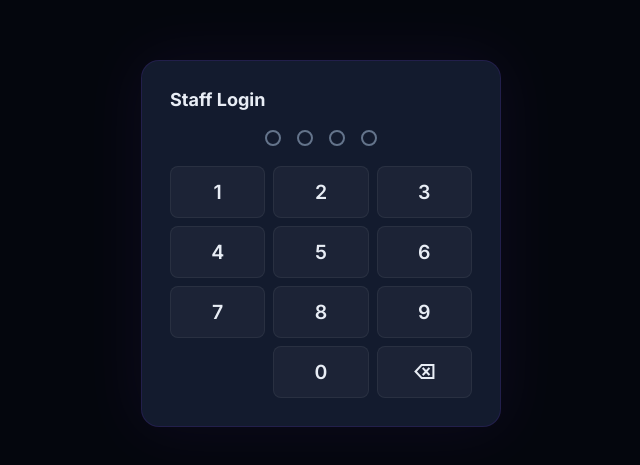
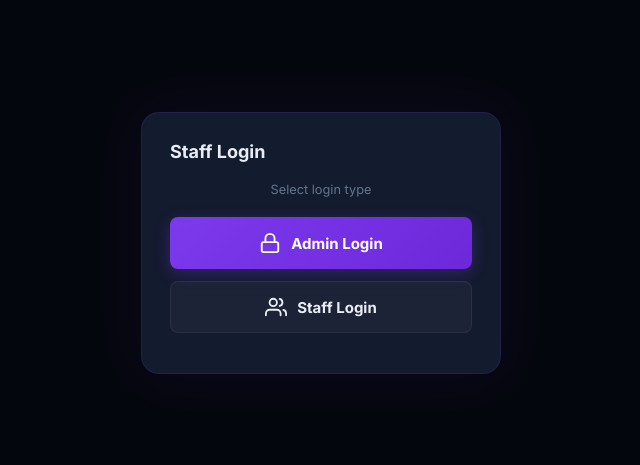
Before and after one commit to DeepParekh9190/React-POS, a React (Vite) app: page / in a window 1280 px wide. Shown: the part 157-622 px from the top of the page, without its empty margins (319-959 px from the left). Built offline with nearby package versions, Linux system fonts and the light colour scheme.

Commit message:
Login fix

```diff
--- a/src/components/EmployeeLogin.css
+++ b/src/components/EmployeeLogin.css
@@ -174,6 +174,22 @@
 
 .emp-btn-manage:hover { background: var(--bg-card-hover); color: var(--text-primary); }
 
+.emp-btn-fingerprint {
+  display: flex;
+  align-items: center;
+  justify-content: center;
+  gap: 8px;
+  background: rgba(124, 58, 237, 0.08);
+  border: 1px solid rgba(124, 58, 237, 0.25);
+  color: var(--accent-1);
+  margin-bottom: 10px;
+  width: 100%;
+}
+.emp-btn-fingerprint:hover {
+  background: rgba(124, 58, 237, 0.15);
+  color: #fff;
+}
+
 .emp-btn-add {
   background: var(--accent-gradient);
   border: none;
@@ -283,6 +299,47 @@
 
 .emp-list-del:hover { background: rgba(225, 112, 85, 0.15); color: var(--danger); }
 
+.emp-role-btn {
+  display: flex;
+  align-items: center;
+  justify-content: center;
+  gap: 10px;
+  width: 100%;
+  height: 52px;
+  border-radius: var(--radius-sm);
+  background: var(--accent-gradient);
+  border: none;
+  color: #fff;
+  font-size: 1rem;
+  font-weight: 700;
+  margin-bottom: 12px;
+  cursor: pointer;
+  transition: all 0.2s ease;
+  box-shadow: 0 4px 16px rgba(124, 58, 237, 0.3);
+}
+.emp-role-btn:hover { transform: translateY(-1px); }
+.emp-role-btn-staff {
+  background: var(--glass-bg);
+  border: 1px solid var(--glass-border);
+  color: var(--text-primary);
+  box-shadow: none;
+}
+.emp-role-btn-staff:hover { background: var(--bg-card-hover); border-color: var(--accent-1); }
+
+.emp-back-btn {
+  display: flex;
+  align-items: center;
+  gap: 4px;
+  background: none;
+  border: none;
+  color: var(--text-secondary);
+  font-size: 0.82rem;
+  padding: 4px 0;
+  margin-bottom: 4px;
+  cursor: pointer;
+}
+.emp-back-btn:hover { color: var(--text-primary); }
+
 @media (max-width: 768px) {
   .emp-panel {
     padding: 20px 16px;
--- a/src/components/EmployeeLogin.jsx
+++ b/src/components/EmployeeLogin.jsx
@@ -1,6 +1,6 @@
 import { useState, useEffect } from "react";
 import { useEmployees } from "../context/EmployeeContext";
-import { isBiometricAvailable, registerBiometric } from "../utils/biometric";
+import { isBiometricAvailable, registerBiometric, verifyBiometric } from "../utils/biometric";
 import "./EmployeeLogin.css";
 
 export default function EmployeeLogin({ onClose, required }) {
@@ -13,6 +13,7 @@ export default function EmployeeLogin({ onClose, required }) {
   const [newRole, setNewRole] = useState("staff");
   const [bioAvailable, setBioAvailable] = useState(false);
   const [bioLoading, setBioLoading] = useState(false);
+  const [role, setRole] = useState(null);
 
   useEffect(() => {
     isBiometricAvailable().then(setBioAvailable);
@@ -20,13 +21,18 @@ export default function EmployeeLogin({ onClose, required }) {
 
   const handleLogin = (e) => {
     e.preventDefault();
+    handlePinLogin();
+  };
+
+  const handlePinLogin = () => {
     setError("");
     const emp = login(pin);
-    if (emp) {
+    if (emp && emp.role === role) {
       setPin("");
-      onClose();
+      if (onClose) onClose();
     } else {
       setError("Invalid PIN");
+      setPin("");
     }
   };
 
@@ -47,21 +53,21 @@ export default function EmployeeLogin({ onClose, required }) {
     if (pin.length === 4) {
       setError("");
       const emp = login(pin);
-      if (emp) {
+      if (emp && emp.role === role) {
         setPin("");
         if (onClose) onClose();
       } else {
         setError("Invalid PIN");
-        setPin(""); // Clear so they can try again
+        setPin("");
       }
     }
-  }, [pin, login, onClose]);
+  }, [pin, login, onClose, role]);
 
   return (
     <div className={`emp-overlay ${required ? "emp-overlay-required" : ""}`} onClick={(e) => { if (required) return; if (e.target === e.currentTarget) onClose(); }}>
       <div className="emp-panel">
         <div className="emp-header">
-          <h2 className="emp-title">{currentEmployee ? "Staff" : "Staff Login"}</h2>
+          <h2 className="emp-title">{currentEmployee ? "Staff" : role ? `${role.charAt(0).toUpperCase() + role.slice(1)} Login` : "Staff Login"}</h2>
           {required ? null : (
             <button className="emp-close" onClick={onClose}>
               <svg width="20" height="20" viewBox="0 0 24 24" fill="none" stroke="currentColor" strokeWidth="2" strokeLinecap="round">
@@ -134,14 +140,56 @@ export default function EmployeeLogin({ onClose, required }) {
               </div>
             )}
           </div>
-        ) : (
+        ) : role ? (
           <form onSubmit={handleLogin}>
+            <button type="button" className="emp-back-btn" onClick={() => { setRole(null); setPin(""); setError(""); }}>
+              <svg width="16" height="16" viewBox="0 0 24 24" fill="none" stroke="currentColor" strokeWidth="2" strokeLinecap="round">
+                <polyline points="15 18 9 12 15 6" />
+              </svg>
+              Back
+            </button>
+            <div style={{ fontSize: "0.85rem", color: "var(--text-muted)", textAlign: "center", marginBottom: 16, textTransform: "capitalize" }}>{role} Login</div>
+
+            {role === "admin" && (() => {
+              const admin = employees.find(e => e.role === "admin" && e.fingerprintEnabled && e.credentialId);
+              if (!bioAvailable || !admin) return null;
+              return (
+                <button type="button" className="emp-btn emp-btn-fingerprint"
+                  onClick={async () => {
+                    setError("");
+                    try {
+                      const ok = await verifyBiometric(admin.credentialId);
+                      if (ok) {
+                        login(admin.pin);
+                        setPin("");
+                        if (onClose) onClose();
+                      } else {
+                        setError("Fingerprint not recognized");
+                      }
+                    } catch (e) {
+                      setError(e.message || "Biometric error");
+                    }
+                  }}
+                >
+                  <svg width="18" height="18" viewBox="0 0 24 24" fill="none" stroke="currentColor" strokeWidth="2" strokeLinecap="round">
+                    <rect x="3" y="11" width="18" height="11" rx="2" ry="2" /><path d="M7 11V7a5 5 0 0 1 10 0v4" />
+                  </svg>
+                  Unlock with Fingerprint
+                </button>
+              );
+            })()}
+
+            {role === "admin" && bioAvailable && employees.find(e => e.role === "admin" && e.fingerprintEnabled && e.credentialId) && (
+              <div style={{ textAlign: "center", fontSize: "0.8rem", color: "var(--text-muted)", marginBottom: 10 }}>or enter PIN</div>
+            )}
+
             <div className="emp-pin-display">
               {[0, 1, 2, 3].map((i) => (
                 <span key={i} className={`emp-pin-dot ${pin[i] ? "filled" : ""}`} />
               ))}
             </div>
             {error && <p className="emp-error">{error}</p>}
+
             <div className="emp-numpad">
               {[1, 2, 3, 4, 5, 6, 7, 8, 9, "", 0, "⌫"].map((n, i) => (
                 n === "" ? <div key={i} /> :
@@ -154,6 +202,22 @@ export default function EmployeeLogin({ onClose, required }) {
               ))}
             </div>
           </form>
+        ) : (
+          <div>
+            <div style={{ fontSize: "0.85rem", color: "var(--text-muted)", textAlign: "center", marginBottom: 20 }}>Select login type</div>
+            <button className="emp-role-btn" onClick={() => setRole("admin")}>
+              <svg width="22" height="22" viewBox="0 0 24 24" fill="none" stroke="currentColor" strokeWidth="2" strokeLinecap="round">
+                <rect x="3" y="11" width="18" height="11" rx="2" ry="2" /><path d="M7 11V7a5 5 0 0 1 10 0v4" />
+              </svg>
+              Admin Login
+            </button>
+            <button className="emp-role-btn emp-role-btn-staff" onClick={() => setRole("staff")}>
+              <svg width="22" height="22" viewBox="0 0 24 24" fill="none" stroke="currentColor" strokeWidth="2" strokeLinecap="round">
+                <path d="M17 21v-2a4 4 0 0 0-4-4H5a4 4 0 0 0-4 4v2" /><circle cx="9" cy="7" r="4" /><path d="M23 21v-2a4 4 0 0 0-3-3.87" /><path d="M16 3.13a4 4 0 0 1 0 7.75" />
+              </svg>
+              Staff Login
+            </button>
+          </div>
         )}
       </div>
     </div>
```
